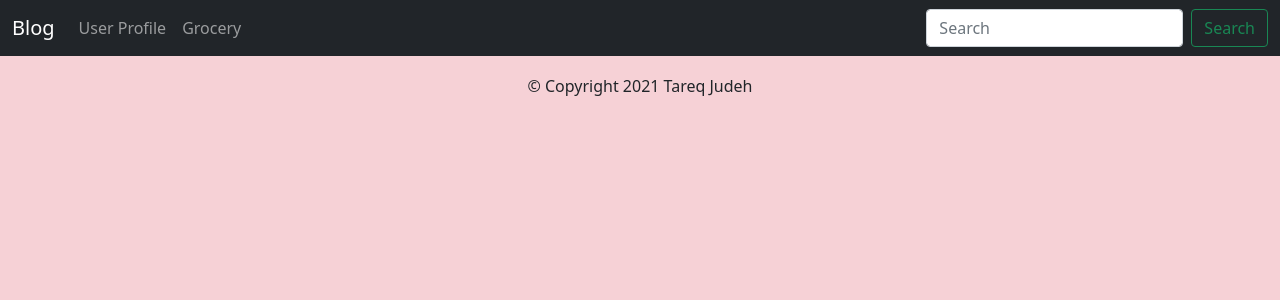
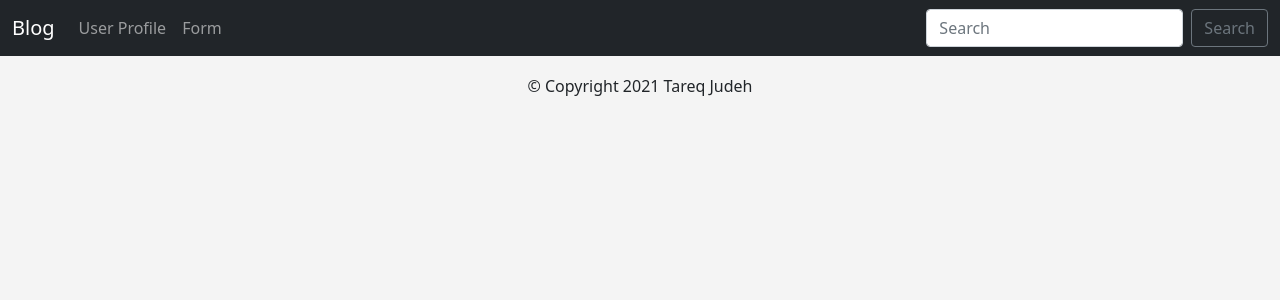
Before and after one commit to TareqJudehGithub/flask_blog, a Flask app: page /base in a window 1280 px wide. Shown: the top 300 px of the page. Run offline with Flask 2, Linux system fonts and the light colour scheme.

Commit message:
Updating project files.

```diff
--- a/app.py
+++ b/app.py
@@ -1,11 +1,23 @@
-from flask import Flask, render_template
+from flask import Flask, render_template, flash
+from flask_wtf import FlaskForm
+from wtforms import StringField, SubmitField
+from wtforms.validators import DataRequired
 from datetime import datetime
-
-
+import os
 
 # Create a flask instance
 app = Flask(__name__)
+
+# Secret key
+SECRET_KEY = os.environ.get("SECRET_KEY")
+app.config["SECRET_KEY"] = SECRET_KEY
 year = datetime.now().year
+
+
+# Create a Form class
+class NameForm(FlaskForm):
+    name = StringField("Enter your name", validators=[DataRequired()])
+    submit = SubmitField("Submit")
 
 
 # Create a route decorator
@@ -14,6 +26,7 @@ def index():
     """Main webpage"""
     first_name = "john smith"
     stuff = "This is <strong>bold text</strong>."
+    flash("Welcome to my blog page!")
 
     return render_template(
         "index.html",
@@ -25,7 +38,7 @@ def index():
 # Create a custom route
 @app.route("/user")
 def user():
-    names = ["john", "sarah", "emma", "jennah", "noor", "dina", "leen"]
+    names = ["john", "sarah", "emma", "adam", "noor", "dina", "leen"]
 
     return render_template("user.html", users=names)
 
@@ -41,12 +54,36 @@ def grocery():
 # 1. Invalid URL
 @app.errorhandler(404)
 def page_not_found(error):
-    return render_template("404.html"), 404
+    return render_template("404.html", error=error), 404
 
 
 @app.errorhandler(500)
 def server_error(error):
     return render_template("500.html"), 500
+
+
+# Create Name page:
+@app.route("/name", methods=["GET", "POST"])
+def name():
+    user_name = None         # name variable from NameForm class
+    form = NameForm()   # NameForm() class
+    # Validation Form
+    # When users submit a form:
+    if form.validate_on_submit():
+        # Assign name entered to user_name:
+        user_name = form.name.data
+        # Clear the form after:
+        form.name.data = ""
+
+        # Flash messages:
+        flash("Form submitted successfully!")
+
+    return render_template(
+        "name.html",
+        name=user_name,
+        form=form
+    )
+
 
 # Adding year to base.html page
 @app.route("/base")
--- a/static/styles.css
+++ b/static/css/styles.css
@@ -4,10 +4,17 @@
     box-sizing: border-box;
 }
 body {
-    background-color: #f6d1d6;
+    background-color: #f4f4f4;
     padding: 25px;
     margin-top: 25px;
+}
+h1 {
+    color: #403f3f;
 }
 .grocery li {
     list-style: none;
 }
+#demo {
+    font-size: 12px;
+    color: blue;
+}
--- /dev/null
+++ b/static/js/script.js
@@ -0,0 +1 @@
+document.getElementById("demo").innerHTML = "This was created by JS."
--- a/templates/404.html
+++ b/templates/404.html
@@ -9,6 +9,7 @@
 <body>
     {% block content %}
         <h2>This page you requested is not found</h2>
+        <p>{{ error }}</p>
         <a href="{{ url_for("index") }}">Back to main</a>
     {% endblock %}
 </body>
--- a/templates/base.html
+++ b/templates/base.html
@@ -16,7 +16,7 @@
           <link href="https://cdn.jsdelivr.net/npm/bootstrap@5.0.0-beta2/dist/css/bootstrap.min.css" rel="stylesheet" integrity="sha384-BmbxuPwQa2lc/FVzBcNJ7UAyJxM6wuqIj61tLrc4wSX0szH/Ev+nYRRuWlolflfl" crossorigin="anonymous">
 
           <!-- CSS file link-->
-              <link rel="stylesheet" type="text/css" href="../static/styles.css">
+          <link rel="stylesheet" type="text/css" href="{{ url_for('static', filename='css/styles.css') }}">
 
           <title>{% block title %} {% endblock %}My Blog</title>
       {% endblock %}
@@ -36,4 +36,8 @@
 
     <!-- Bootstrap script-->
     <script src="https://cdn.jsdelivr.net/npm/bootstrap@5.0.0-beta2/dist/js/bootstrap.bundle.min.js" integrity="sha384-b5kHyXgcpbZJO/tY9Ul7kGkf1S0CWuKcCD38l8YkeH8z8QjE0GmW1gYU5S9FOnJ0" crossorigin="anonymous"></script>
+
+  <!-- JS script file -->
+    <script src="{{ url_for('static', filename='js/script.js') }}"></script>
+
   </body>
--- a/templates/navbar.html
+++ b/templates/navbar.html
@@ -25,12 +25,12 @@
           <a class="nav-link" href="{{ url_for('user', name='john') }}">User Profile</a>
         </li>
         <li class="nav-item">
-            <a class="nav-link" href="{{ url_for("grocery") }}">Grocery</a>
+            <a class="nav-link" href="{{ url_for("name") }}">Form</a>
         </li>
       </ul>
       <form class="d-flex">
         <input class="form-control me-2" type="search" placeholder="Search" aria-label="Search">
-        <button class="btn btn-outline-success" type="submit">Search</button>
+        <button class="btn btn-outline-secondary" type="submit">Search</button>
       </form>
     </div>
   </div>
```
Also changed, not shown: templates/index.html (+18 -1 lines), templates/name.html (added, +48 -0 lines), static/images/blog.jpg (added). Lines whose indentation alone changed are shown as unchanged.
